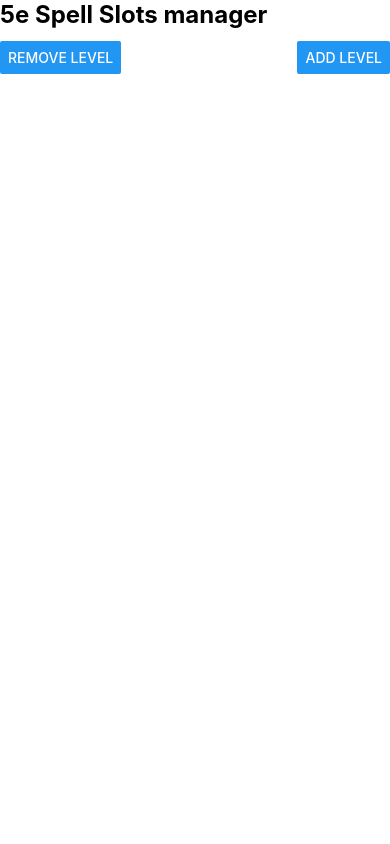
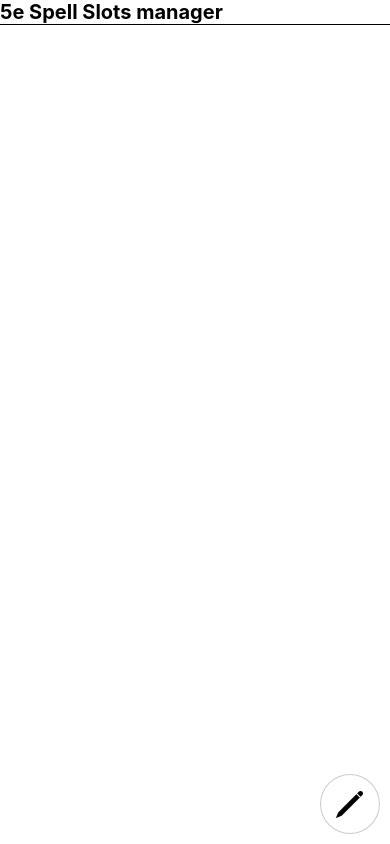
Before and after one commit to Miloshinjo/spell-slots-rn, a React Native app: screen / in a window 390 px wide. Built offline with nearby package versions, Linux system fonts and the light colour scheme.

Commit message:
Add edit mode button

```diff
--- a/components/spell-slots/SpellSlots.tsx
+++ b/components/spell-slots/SpellSlots.tsx
@@ -1,9 +1,19 @@
-import { Button, View, StyleSheet, ScrollView } from 'react-native';
+import { useState } from 'react';
+import {
+  Button,
+  View,
+  StyleSheet,
+  ScrollView,
+  TouchableOpacity,
+} from 'react-native';
+import Ionicons from '@expo/vector-icons/Ionicons';
 
 import SpellSlotsLevel from './SpellSlotsLevel';
 import useSpellSlotsState from './useSpellSlotsState';
 
 export default function SpellSlots() {
+  const [isEditMode, setEditMode] = useState(false);
+
   const {
     spellSlotsLevels,
     addLevel,
@@ -15,15 +25,18 @@ export default function SpellSlots() {
 
   return (
     <View style={styles.container}>
-      <View style={styles.addLevelButtons}>
-        <Button title="Remove Level" onPress={removeLevel} />
-        <Button title="Add Level" onPress={addLevel} />
-      </View>
+      {isEditMode && (
+        <View style={styles.addLevelButtons}>
+          <Button title="Remove Level" onPress={removeLevel} />
+          <Button title="Add Level" onPress={addLevel} />
+        </View>
+      )}
 
       <ScrollView>
         {spellSlotsLevels.map((slots, levelIndex) => {
           return (
             <SpellSlotsLevel
+              isEditMode={isEditMode}
               addSlot={addSlot}
               removeSlot={removeSlot}
               key={levelIndex}
@@ -34,6 +47,24 @@ export default function SpellSlots() {
           );
         })}
       </ScrollView>
+      <TouchableOpacity
+        style={{
+          borderWidth: 1,
+          borderColor: 'rgba(0,0,0,0.2)',
+          alignItems: 'center',
+          justifyContent: 'center',
+          width: 60,
+          position: 'absolute',
+          bottom: 10,
+          right: 10,
+          height: 60,
+          backgroundColor: '#fff',
+          borderRadius: 100,
+        }}
+        onPress={() => setEditMode((p) => !p)}
+      >
+        <Ionicons name="md-pencil" size={32} color="black" />
+      </TouchableOpacity>
     </View>
   );
 }
--- a/components/spell-slots/SpellSlotsLevel.tsx
+++ b/components/spell-slots/SpellSlotsLevel.tsx
@@ -2,6 +2,7 @@ import { Text, View, StyleSheet, TouchableOpacity } from 'react-native';
 import SpellSlot from './SpellSlot';
 
 interface SpellSlotsLevelProps {
+  isEditMode: boolean;
   level: number;
   slots: Array<boolean>;
   toggleSlot: (levelIndex: number, slotIndex: number) => void;
@@ -10,6 +11,7 @@ interface SpellSlotsLevelProps {
 }
 
 export default function SpellSlotsLevel({
+  isEditMode,
   addSlot,
   removeSlot,
   level,
@@ -22,6 +24,7 @@ export default function SpellSlotsLevel({
     <View style={styles.container}>
       <View style={styles.headingContainer}>
         <Text style={styles.headingText}>Level {level}</Text>
+        {isEditMode && (
           <View style={styles.editButtonsContainer}>
             <TouchableOpacity
               accessibilityLabel="Remove a spell slot"
@@ -38,6 +41,7 @@ export default function SpellSlotsLevel({
               <Text style={styles.buttonText}>+</Text>
             </TouchableOpacity>
           </View>
+        )}
       </View>
       <View style={styles.spellSlots}>
         {slots.map((isChecked, slotIndex) => {
@@ -64,8 +68,9 @@ const styles = StyleSheet.create({
     justifyContent: 'space-between',
   },
   headingText: {
-    fontSize: 24,
+    fontSize: 18,
     paddingRight: 12,
+    // fontWeight: 'bold',
   },
   button: {
     paddingHorizontal: 4,
--- a/screens/Home.tsx
+++ b/screens/Home.tsx
@@ -20,7 +20,8 @@ const styles = StyleSheet.create({
     paddingVertical: 30,
   },
   heading: {
-    fontSize: 24,
+    fontSize: 20,
     fontWeight: '700',
+    borderBottomWidth: 1,
   },
 });
```
Lines whose indentation alone changed are shown as unchanged.
